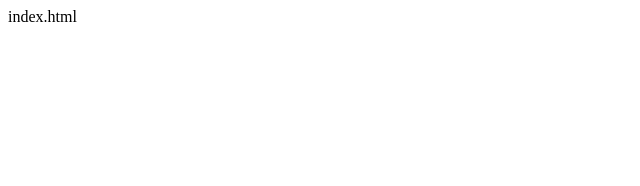
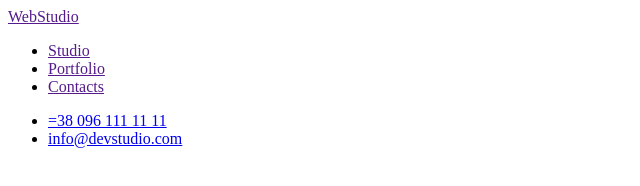
Before and after one commit to SligVader/goit-markup-hw-01, a plain HTML site: page index.html in a window 1280 px wide. Shown: the whole page, without its empty margins (0-640 px from the left). Drawn offline with Linux system fonts and the light colour scheme.

Commit message:
Updated header

```diff
--- a/index.html
+++ b/index.html
@@ -1 +1,51 @@
-index.html
+<!DOCTYPE html>
+<html lang="en">
+<head>
+    <meta charset="UTF-8">
+    <meta http-equiv="X-UA-Compatible" content="IE=edge">
+    <meta name="viewport" content="width=device-width, initial-scale=1.0">
+    <title>WebStudio</title>
+</head>
+<body>
+    <header>
+        <div>
+            <a href="">WebStudio</a>
+        </div>
+        <nav>
+            <ul>
+
+                <li><a href="">Studio</a></li>
+                <li><a href="">Portfolio</a></li>
+                <li><a href="">Contacts</a></li>
+            </ul>
+        </nav>
+        <div>
+            <ul>
+                <li><a href="tel+380961111111">=38 096 111 11 11</a></li>
+                <li><a href="mailto:info@devstudio.com">info@devstudio.com</a></li>
+
+            </ul>
+
+
+        </div>
+
+    </header>
+
+
+
+
+
+</body>
+</html>
+
+
+
+
+
+
+
+
+
+
+
+</html>
```
Also changed, not shown: .prettierrc.json (added), 1 other file.
